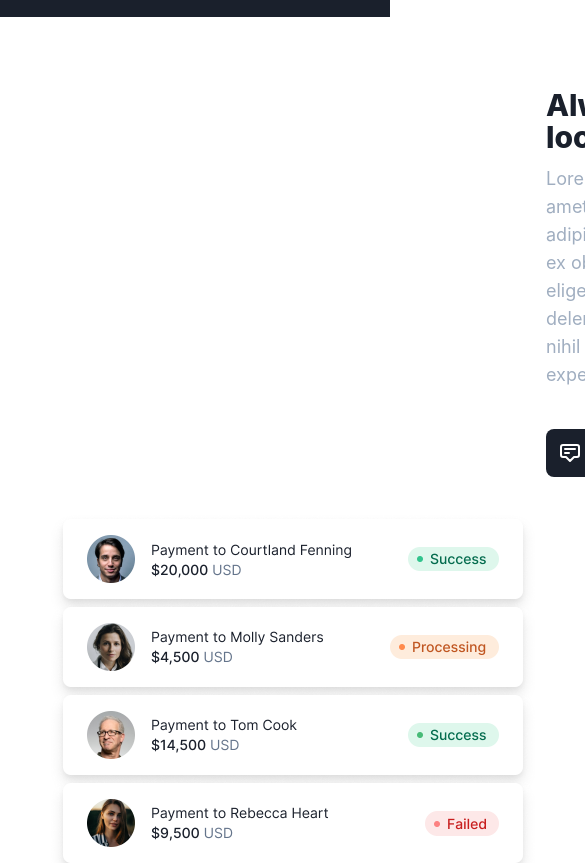
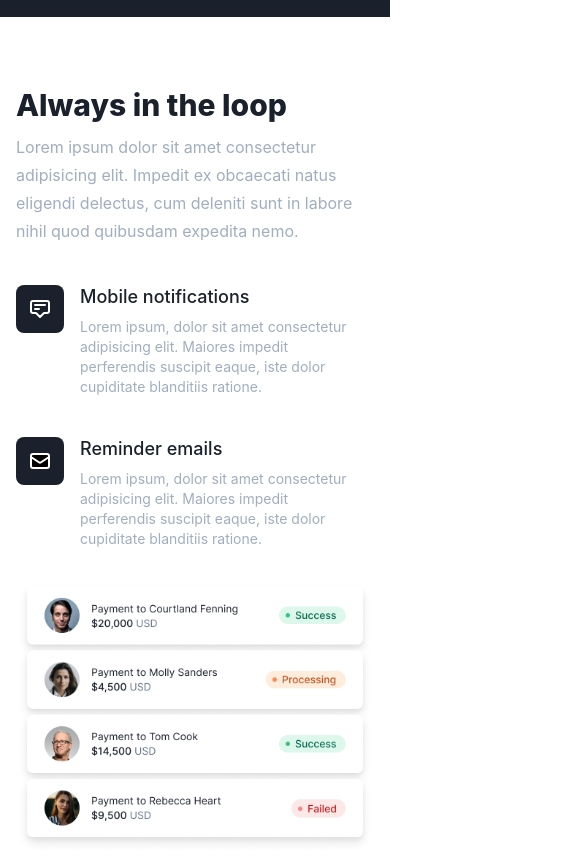
Before and after one commit to pratikjain2712/tailwindPractice, a React (Create React App) app: page / in a window 390 px wide. Shown: the part 2200-3063 px from the top of the page, 585 px wide, since content can reach past the window. Built offline with nearby package versions, Linux system fonts and the light colour scheme.

Commit message:
responsive status section updated

```diff
--- a/src/components/Status.js
+++ b/src/components/Status.js
@@ -2,18 +2,22 @@ import React from "react";
 
 export default function Status() {
   return (
-    <section className="bg-white pb-24 pt-16 mt-2 container mx-auto statusSection relative">
-      <div className="flex justify-between items-center">
+    <section className="bg-white container mx-auto py-16 md:pt-16 md:pb-24 mt-2 lg:max-w-4xl xl:max-w-screen-xl statusSection relative px-4 md:px-0">
+      <div className="flex flex-col-reverse md:flex-row md:justify-between items-center gap-8 md:gap-0 lg:gap-8 xl:gap-20">
         <div>
-          <img src="features.png" alt="Features" className="ml-12 relative z-10" style={{ minWidth: 490, height: 374 }}></img>
+          <img
+            src="features.png"
+            alt="Features"
+            className="xl:ml-20 relative z-10 xl:max-w-lg xl:pl-5 w-full"
+          ></img>
         </div>
-        <div className="pl-2 max-w-xl mr-12 ">
-          <h3 className="text-3xl mb-3 leading-8 font-sans font-extrabold text-gray-900">Always in the loop</h3>
-          <p className="text-lg leading-7 font-normal text-gray-500 font-sans mb-10">
+        <div className="xl:pl-2 md:w-full lg:w-3/5 xl:max-w-xl xl:w-auto xl:mr-12 md:pl-10">
+          <h3 className="text-3xl md:text-2xl lg:text-3xl mb-3 leading-8 font-sans font-extrabold text-gray-900">Always in the loop</h3>
+          <p className="text-base xl:text-lg leading-7 font-normal text-gray-500 font-sans mb-10">
             Lorem ipsum dolor sit amet consectetur adipisicing elit. Impedit ex obcaecati natus eligendi delectus, cum deleniti sunt in
             labore nihil quod quibusdam expedita nemo.
           </p>
-          <div className="max-w-xl mr-12 flex gap-4">
+          <div className="max-w-xl mr-6 xl:mr-12 flex gap-4">
             <div className="h-12 w-12 bg-gray-900 grid items-center justify-center rounded-lg" style={{ minWidth: 48 }}>
               <svg xmlns="http://www.w3.org/2000/svg" className="h-6 w-6 text-white" fill="none" viewBox="0 0 24 24" stroke="currentColor">
                 <path
@@ -26,13 +30,13 @@ export default function Status() {
             </div>
             <div>
               <h4 className="text-lg leading-6 mb-2 font-sans font-medium text-gray-900">Mobile notifications</h4>
-              <p className="text-md leading-7 font-normal text-gray-500 font-sans mb-10">
+              <p className="text-sm lg:text-lg leading-5 lg:leading-7 font-normal text-gray-500 font-sans mb-10">
                 Lorem ipsum, dolor sit amet consectetur adipisicing elit. Maiores impedit perferendis suscipit eaque, iste dolor cupiditate
                 blanditiis ratione.
               </p>
             </div>
           </div>
-          <div className="max-w-xl mr-12 flex gap-4">
+          <div className="max-w-xl mr-6 xl:mr-12 flex gap-4">
             <div className="h-12 w-12 bg-gray-900 grid items-center justify-center rounded-lg" style={{ minWidth: 48 }}>
               <svg xmlns="http://www.w3.org/2000/svg" className="h-6 w-6 text-white" viewBox="0 0 24 24" stroke="currentColor">
                 <path
@@ -45,7 +49,7 @@ export default function Status() {
             </div>
             <div>
               <h4 className="text-lg leading-6 mb-2 font-sans font-medium text-gray-900">Reminder emails</h4>
-              <p className="text-md leading-7 font-normal text-gray-500 font-sans">
+              <p className="text-sm lg:text-lg leading-5 lg:leading-7 font-normal text-gray-500 font-sans">
                 Lorem ipsum, dolor sit amet consectetur adipisicing elit. Maiores impedit perferendis suscipit eaque, iste dolor cupiditate
                 blanditiis ratione.
               </p>
```
Also changed, not shown: src/tailwind.css.
